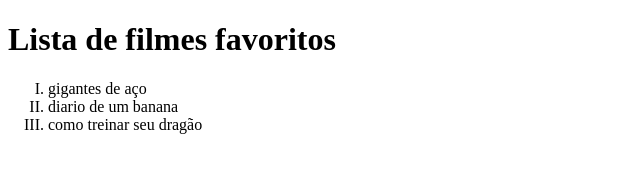
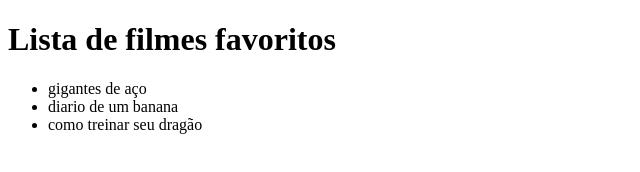
Before and after one commit to nelipeverso/nelipeverso, a plain HTML site: page index.html in a window 1280 px wide. Shown: the full height of the page, 0-640 px from the left. Drawn offline with Linux system fonts and the light colour scheme.

Commit message:
Update index.html

```diff
--- a/index.html
+++ b/index.html
@@ -5,12 +5,6 @@
     <meta http-equiv="X-UA-Compatible" content="IE=edge">
     <meta name="viewport" content="width=device-width, initial-scale=1.0">
     <title>Document</title>
-    <style>
-        ul {
-            list-style: upper-roman
-        }
-
-    </style>
 </head>
      <body>
           <h1>Lista de filmes favoritos </h1>
```
